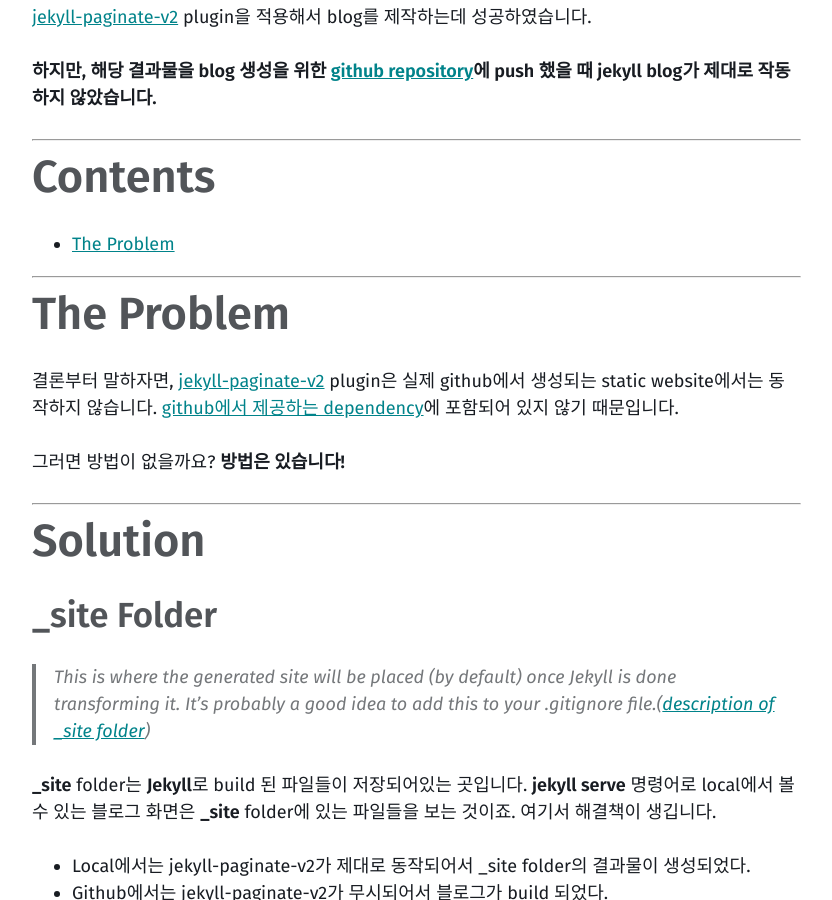
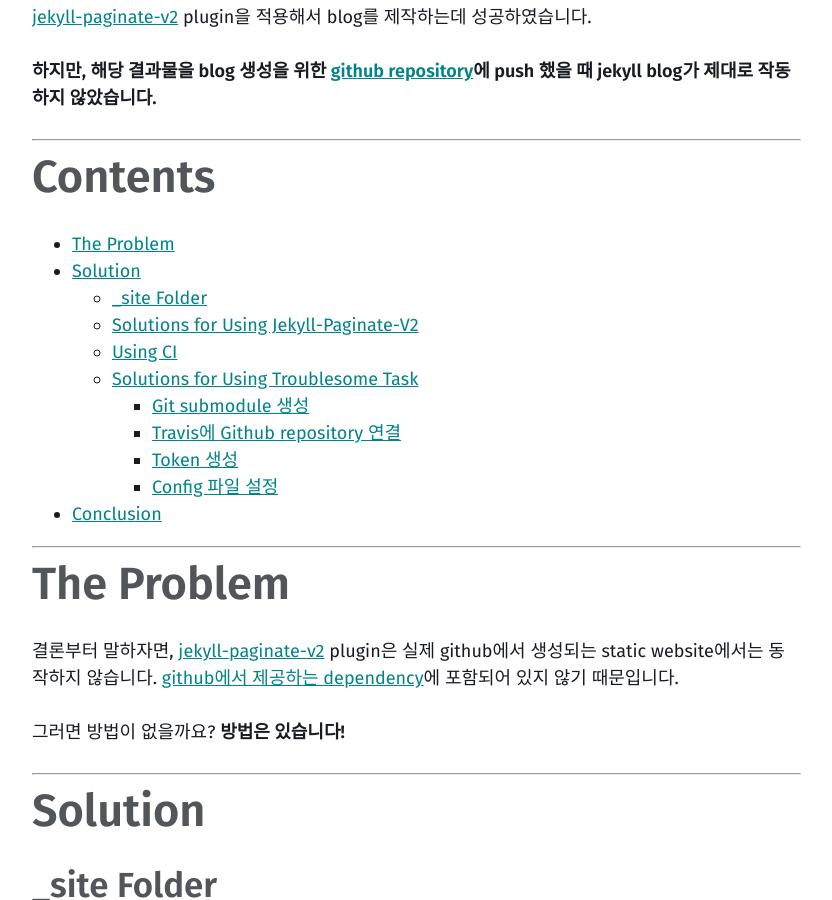
Before and after one commit to shlrur/first-blog.maker, a Jekyll site: the page built from _posts/devlogs/2019/2019-01-01-jekyll-template-story-3.md, in a window 1280 px wide and 900 px high, scrolled down 714 px. Shown: the whole window, without its empty margins (40-872 px from the left). Built offline with Jekyll 4.4.1, drawn with Linux system fonts in a browser that asks for light colours; comment, search, counter and statistics services are not loaded; a style sheet for code colours, icons or effects is not loaded.

Commit message:
POSTING_WROTE
index modify about "[Jekyll] 나의 Jekyll template 제작기 - 3(final)"

```diff
--- a/_posts/devlogs/2019/2019-01-01-jekyll-template-story-3.md
+++ b/_posts/devlogs/2019/2019-01-01-jekyll-template-story-3.md
@@ -18,6 +18,16 @@ Jekyll은 github에서 제공하는 static website generator입니다. Github re
 # Contents
 
 * [The Problem](#the-problem)
+* [Solution](#solution)
+  * [_site Folder](#_site-folder)
+  * [Solutions for Using Jekyll-Paginate-V2](#solutions-for-using-jekyll-paginate-v2)
+  * [Using CI](#using-ci)
+  * [Solutions for Using Troublesome Task](#solutions-for-using-troublesome-task)
+    * [Git submodule 생성](#git-submodule-생성)
+    * [Travis에 Github repository 연결](#travis에-github-repository-연결)
+    * [Token 생성](#token-생성)
+    * [Config 파일 설정](#config-파일-설정)
+* [Conclusion](#conclusion)
 
 ---
 
```
